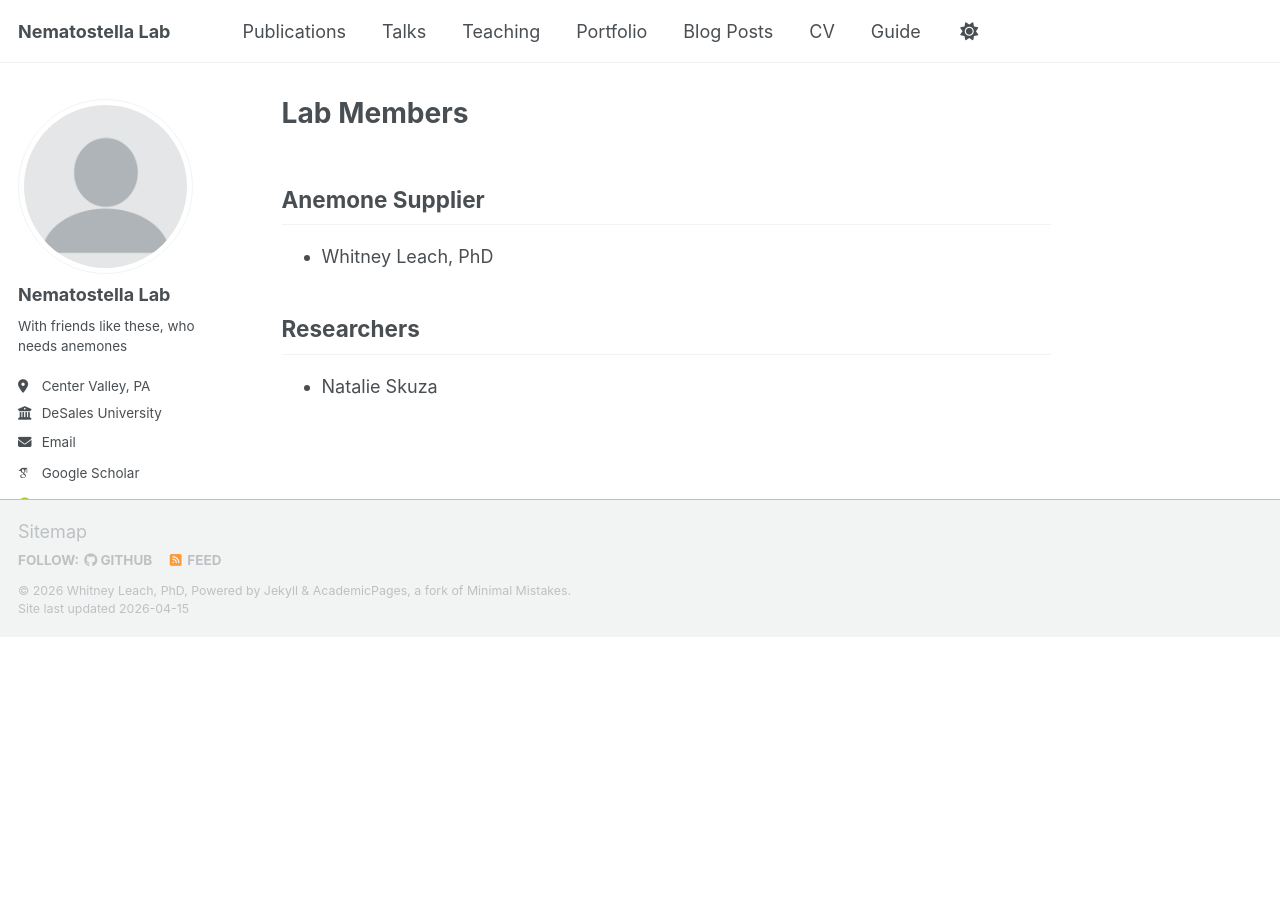
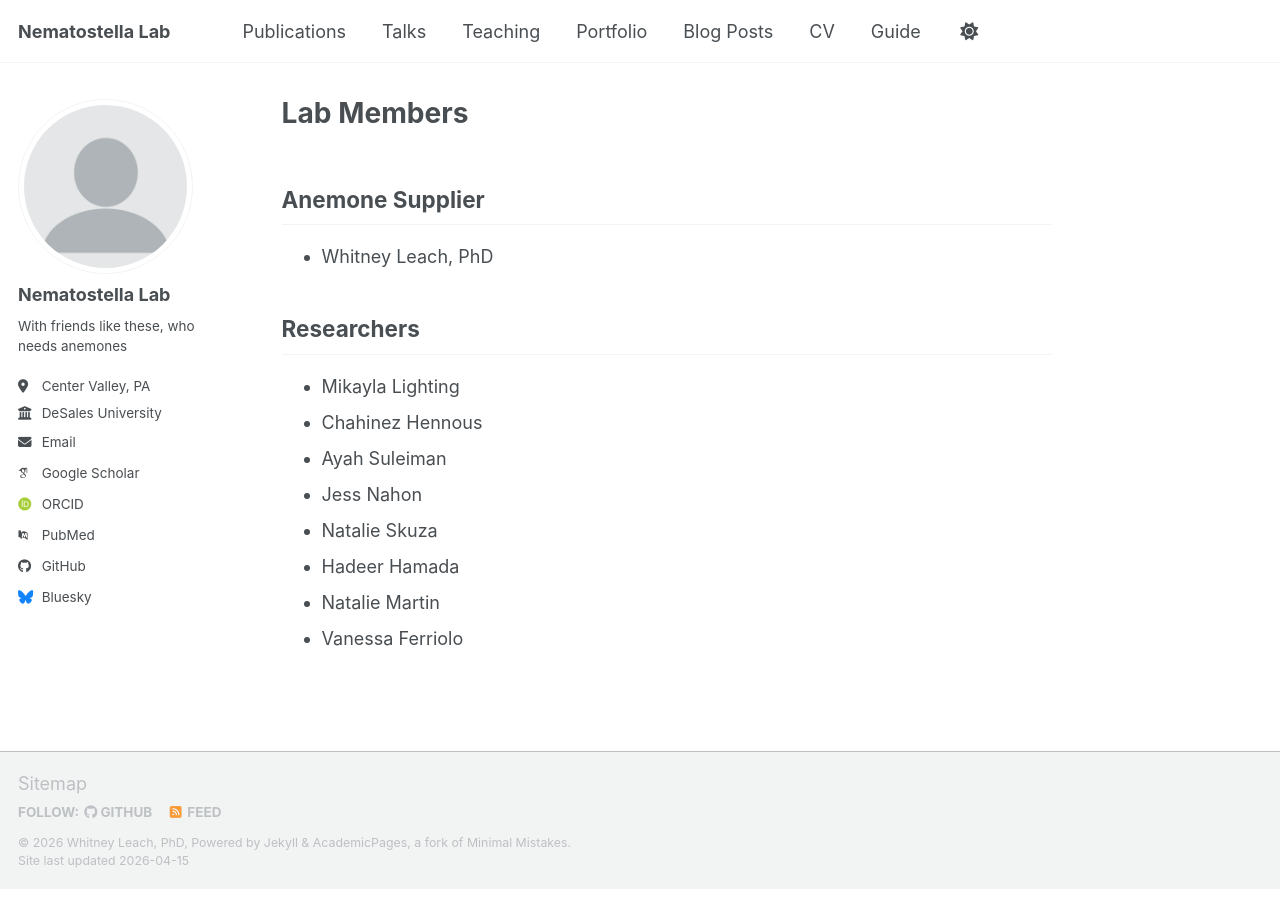
Before and after one commit to nematostellalab/nematostellalab.github.io, a Jekyll site: the page built from _pages/members.md, in a window 1280 px wide. Built offline with Jekyll 4.4.1, drawn with Linux system fonts in a browser that asks for light colours; some web fonts are replaced; a script bundle is joined from its source files by our own code; library files that are not in the unit come from our copies.

Commit message:
Update members.md

```diff
--- a/_pages/members.md
+++ b/_pages/members.md
@@ -11,4 +11,11 @@
 
 ## Researchers
 
+- Mikayla Lighting
+- Chahinez Hennous
+- Ayah Suleiman
+- Jess Nahon
 - Natalie Skuza
+- Hadeer Hamada
+- Natalie Martin
+- Vanessa Ferriolo
```
